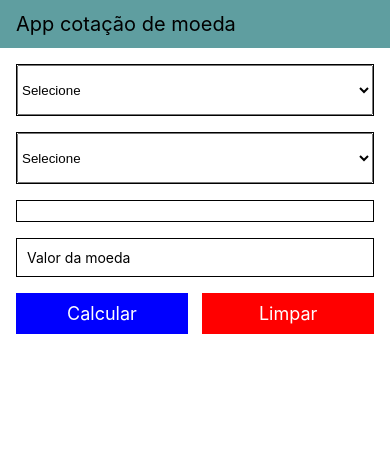
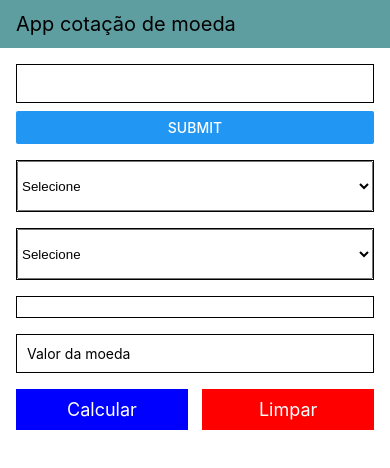
Before and after one commit to otaviohenrique1/app_cotacao_moeda, a React Native app: screen / in a window 390 px wide. Shown: the top 468 px of the page. Built offline with nearby package versions, Linux system fonts and the light colour scheme.

Commit message:
commit 14

```diff
--- a/App.tsx
+++ b/App.tsx
@@ -1,5 +1,6 @@
 import Home from './src/pages/Home';
 import Home2 from './src/pages/Home2';
+import Home3 from './src/pages/Home3';
 
 export default function App() {
   return (
--- a/src/pages/Home2/index.tsx
+++ b/src/pages/Home2/index.tsx
@@ -1,17 +1,25 @@
 import { StatusBar } from 'expo-status-bar';
 import { useState } from 'react';
-import { Text, TextInput, View } from 'react-native';
+import { Text, TextInput, View, Button, Alert } from 'react-native';
 import { Picker } from '@react-native-picker/picker';
 import { listaMoedas2 } from '../../utils/utils';
 import { styles } from './styles';
 import { Botao } from '../../components/botao';
+import { Formik } from 'formik';
+import * as yup from "yup";
+
+const validationSchema = yup.object().shape({
+  name: yup.string().required('O nome é obrigatório'),
+  email: yup.string().email('Insira um e-mail válido').required('O e-mail é obrigatório'),
+});
 
 export default function Home2() {
   const [moeda1Selecionada, setMoeda1Selecionada] = useState<string>("");
   const [moeda2Selecionada, setMoeda2Selecionada] = useState<string>("");
   const [moedaCodigo, setMoedaCodigo] = useState<string>("");
-  const [erro, setErro] = useState<string>("");
-  const [erroCampo, setErroCampo] = useState<string>("");
+  const [erroCampoMoeda1, setErroCampoMoeda1] = useState<string>("");
+  const [erroCampoMoeda2, setErroCampoMoeda2] = useState<string>("");
+  const [erroCampoValor, setErroCampoValor] = useState<string>("");
   const [valorMoeda, setValorMoeda] = useState<string>('');
 
   return (
@@ -20,6 +28,27 @@ export default function Home2() {
         <Text style={styles.titulo}>App cotação de moeda</Text>
       </View>
       <View style={styles.container}>
+        <View style={{ marginBottom: 16 }}>
+          <Formik
+            initialValues={{ email: '' }}
+            validationSchema={validationSchema}
+            onSubmit={values => Alert.alert(values.email)}
+          >
+            {({ handleChange, handleBlur, handleSubmit, values, errors }) => (
+              <View>
+                <TextInput
+                  onChangeText={handleChange('email')}
+                  onBlur={handleBlur('email')}
+                  value={values.email}
+                  style={[styles.input, { marginBottom: 8 }]}
+                />
+                {errors.email && <Text>{errors.email}</Text>}
+                <Button onPress={() => handleSubmit()} title="Submit" />
+              </View>
+            )}
+          </Formik>
+        </View>
+        <View style={{ marginBottom: 16 }}>
           <View style={styles.selectContainer}>
             <Picker
               selectedValue={moeda1Selecionada}
@@ -33,6 +62,9 @@ export default function Home2() {
               })}
             </Picker>
           </View>
+          {(erroCampoMoeda1 !== "") ? <Text>{erroCampoMoeda1}</Text> : null}
+        </View>
+        <View style={{ marginBottom: 16 }}>
           <View style={styles.selectContainer}>
             <Picker
               selectedValue={moeda2Selecionada}
@@ -46,21 +78,21 @@ export default function Home2() {
               })}
             </Picker>
           </View>
+          {(erroCampoMoeda2 !== "") ? <Text>{erroCampoMoeda2}</Text> : null}
+        </View>
         <View style={styles.moedaContainer}>
           <Text>{moedaCodigo}</Text>
         </View>
-        {(erro !== "") ? (
+        {(erroCampoMoeda1 !== "") ? (
           <View style={{
             alignItems: 'center',
             marginHorizontal: 16,
             marginBottom: 16,
           }}>
-            <Text>{erro}</Text>
+            <Text>{erroCampoMoeda1}</Text>
           </View>
         ) : null}
-        <View style={{
-          marginBottom: 16,
-        }}>
+        <View style={{ marginBottom: 16 }}>
           <TextInput
             style={styles.input}
             onChangeText={setValorMoeda}
@@ -68,9 +100,7 @@ export default function Home2() {
             placeholder="Valor da moeda"
             keyboardType="numeric"
           />
-          {(erroCampo !== "") ? (
-            <Text>{erroCampo}</Text>
-          ) : null}
+          {(erroCampoValor !== "") ? <Text>{erroCampoValor}</Text> : null}
         </View>
         <View style={styles.botoesContainer}>
           <Botao
@@ -78,14 +108,17 @@ export default function Home2() {
             fontColor="white"
             widthBotao="48%"
             onPress={() => {
-              if (moeda1Selecionada === "" || moeda2Selecionada === "") {
-                setErro("Campo vazio");
+              if (moeda1Selecionada === "") {
+                setErroCampoMoeda1("Campo vazio");
+              } else if (moeda2Selecionada === "") {
+                setErroCampoMoeda2("Campo vazio");
               } else if (valorMoeda === "") {
-                setErroCampo("Campo vazio");
+                setErroCampoValor("Campo vazio");
               } else {
-                setMoedaCodigo(`${moeda1Selecionada} - ${moeda2Selecionada}`);
-                setErroCampo("");
-                setErro("");
+                setMoedaCodigo(`${moeda1Selecionada}-${moeda2Selecionada}`);
+                setErroCampoValor("");
+                setErroCampoMoeda1("");
+                setErroCampoMoeda2("");
               }
             }}
           >Calcular</Botao>
@@ -97,8 +130,10 @@ export default function Home2() {
               setMoeda1Selecionada("");
               setMoeda2Selecionada("");
               setMoedaCodigo("");
-              setErroCampo("");
-              setErro("");
+              setValorMoeda("");
+              setErroCampoValor("");
+              setErroCampoMoeda1("");
+              setErroCampoMoeda2("");
             }}
           >Limpar</Botao>
         </View>
--- a/src/pages/Home2/styles.tsx
+++ b/src/pages/Home2/styles.tsx
@@ -32,7 +32,7 @@ export const styles = StyleSheet.create({
   },
   selectContainer: {
     borderWidth: 1,
-    marginBottom: 16,
+    // marginBottom: 16,
   },
   select: {
     width: "100%",
```
Also changed, not shown: src/pages/Home3.tsx (added, +44 -0 lines). Lines whose indentation alone changed are shown as unchanged.
